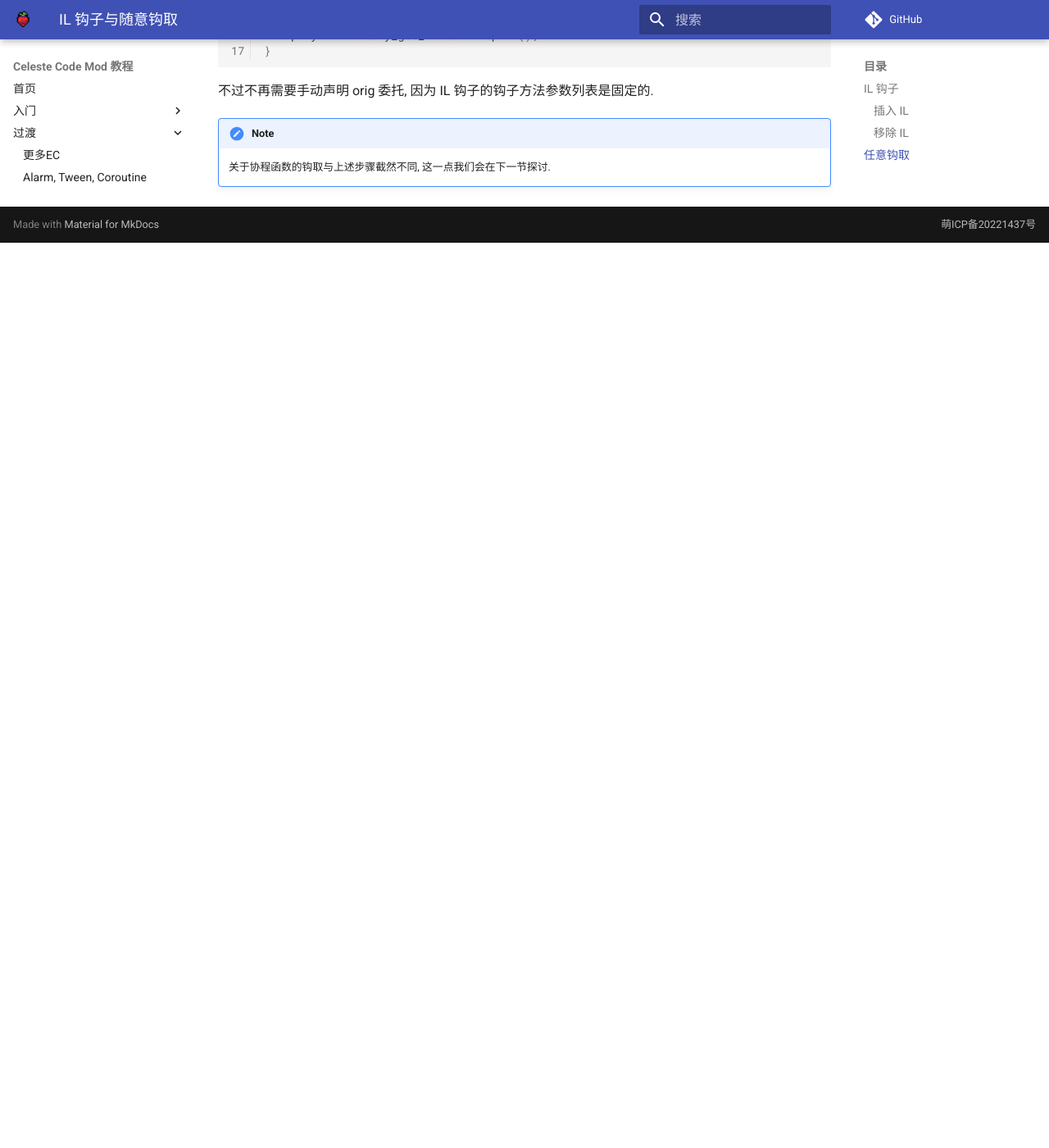
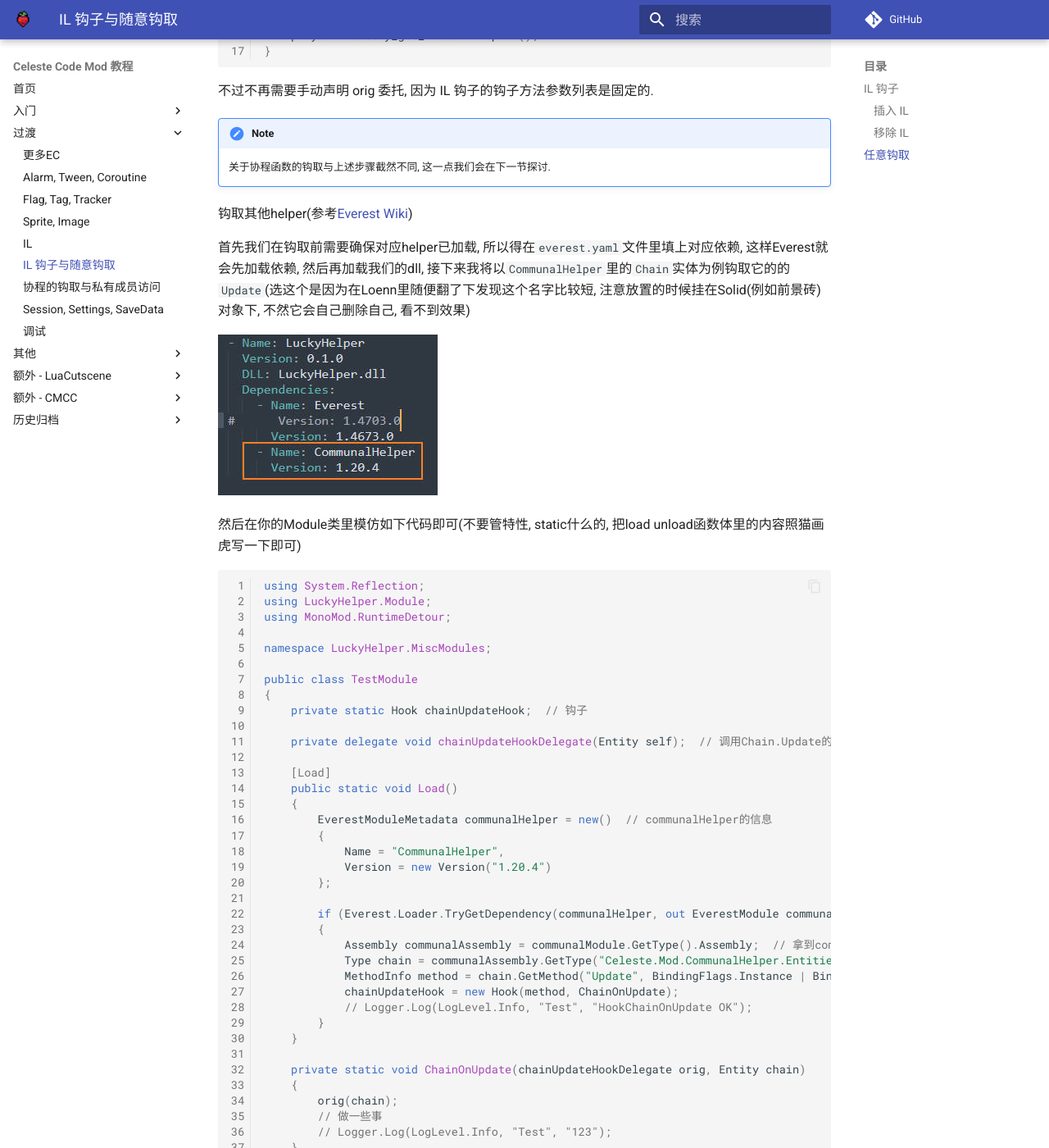
Before and after one commit to Saplonily/CelesteModTutorial, an MkDocs documentation site: the page built from docs/trans/adv_hooks.md, in a window 1280 px wide and 1400 px high, scrolled down 4842 px. Shown: the whole window at 82% size. Built offline with MkDocs 1.6.1 and Material for MkDocs 9.7.7, drawn with Linux system fonts in a browser that asks for light colours; comment, search, counter and statistics services are not loaded; before the commit the page ends 5138 px from its top, so only the background shows below that; some of the changed text lies outside the part shown.

Commit message:
Flag, Tag, Tracker, Image, Sprite, Debug (#4)
* 补充

* 补充

* 修改错误

* Tag

* Flag

* Tracker

* debug

* Sprite, Image

* Hook Helper

* 修修补补

````diff
--- a/docs/trans/adv_hooks.md
+++ b/docs/trans/adv_hooks.md
@@ -224,3 +224,119 @@
 
 !!! note
     关于协程函数的钩取与上述步骤截然不同, 这一点我们会在下一节探讨.
+
+
+钩取其他helper(参考[Everest Wiki](https://github.com/EverestAPI/Resources/wiki/Cross-Mod-Functionality))
+
+首先我们在钩取前需要确保对应helper已加载, 所以得在`everest.yaml`文件里填上对应依赖, 这样Everest就会先加载依赖, 然后再加载我们的dll, 接下来我将以`CommunalHelper`里的`Chain`实体为例钩取它的的`Update`(选这个是因为在Loenn里随便翻了下发现这个名字比较短, 注意放置的时候挂在Solid(例如前景砖)对象下, 不然它会自己删除自己, 看不到效果)
+
+![dependency](imgs/dependency.jpg)
+
+然后在你的Module类里模仿如下代码即可(不要管特性, static什么的, 把load unload函数体里的内容照猫画虎写一下即可)
+```csharp
+using System.Reflection;
+using LuckyHelper.Module;
+using MonoMod.RuntimeDetour;
+
+namespace LuckyHelper.MiscModules;
+
+public class TestModule
+{
+    private static Hook chainUpdateHook;  // 钩子
+
+    private delegate void chainUpdateHookDelegate(Entity self);  // 调用Chain.Update的委托
+
+    [Load]
+    public static void Load()
+    {
+        EverestModuleMetadata communalHelper = new()  // communalHelper的信息
+        {
+            Name = "CommunalHelper",
+            Version = new Version("1.20.4")
+        };
+
+        if (Everest.Loader.TryGetDependency(communalHelper, out EverestModule communalModule))  // 拿到communalHelper的Module
+        {
+            Assembly communalAssembly = communalModule.GetType().Assembly;  // 拿到communalHelper的程序集
+            Type chain = communalAssembly.GetType("Celeste.Mod.CommunalHelper.Entities.Chain");  // 拿到Chain的Type
+            MethodInfo method = chain.GetMethod("Update", BindingFlags.Instance | BindingFlags.Public);  // 拿到Update函数
+            chainUpdateHook = new Hook(method, ChainOnUpdate);
+            // Logger.Log(LogLevel.Info, "Test", "HookChainOnUpdate OK");
+        }
+    }
+
+    private static void ChainOnUpdate(chainUpdateHookDelegate orig, Entity chain)
+    {
+        orig(chain);
+        // 做一些事
+        // Logger.Log(LogLevel.Info, "Test", "123");
+    }
+
+    [Unload]
+    public static void Unload()
+    {
+        chainUpdateHook.Dispose();
+    }
+}
+```
+
+但是这么写就很难受, 而且chain的类型为Entity不为Chain了, 想类型转成Chain我们又拿不到Chain, 这时就需要我们在IDE里添加`CommunalHelper`的Dll依赖(像一开始配置蔚蓝code环境那样)
+
+![code_dependency](imgs/code_dependency.jpg)
+
+接下来有两种方法获取依赖
+
+方法一
+
+dc 社区习惯的做法是将这个 dll 的 ref 版本 (stripped 后的版本, 即删除所有方法的实现, 只保留元数据) 放到 mod 目录外面的 lib-stripped 目录里然后引用. 参考[草莓酱](https://github.com/StrawberryJam2021/StrawberryJam2021/tree/main)的源码.
+
+那么我们该如何strip dll呢: 先下载[Mono](https://www.mono-project.com/download/stable/), 然后打开`Open Mono x64 Command Prompt`(一个命令行程序), 输入`mono-cil-strip 原dll路径 strippedDll路径`即可, 大概类似这样`mono-cil-strip C:\Users\你的用户名\Desktop\CommunalHelper.dll C:\Users\你的用户名\Desktop\CommunalHelperStripped.dll`
+
+方法二
+
+"我"个人习惯直接引用 Mods/Cache/xxx.xxx.dll 这里的 dll, 新模板加了个 CelesteModReference 这个 Item, 往 ItemGroup 里加一条 <CelesteModReference Include="FrostHelper" AssemblyName="FrostTempleHelper"/> 就会自动引用, 但我没啥时间写这个了(
+
+
+代码看上去长这样
+```csharp
+using System.Reflection;
+using Celeste.Mod.CommunalHelper.Entities;
+using LuckyHelper.Module;
+using MonoMod.RuntimeDetour;
+
+namespace LuckyHelper.MiscModules;
+
+public class TestModule
+{
+    private static Hook chainUpdateHook;
+
+    private delegate void chainUpdateHookDelegate(Chain self);
+
+    [Load]
+    public static void Load()
+    {
+        EverestModuleMetadata communalHelper = new()
+        {
+            Name = "CommunalHelper",
+            Version = new Version("1.20.4")
+        };
+        bool isLoaded = Everest.Loader.DependencyLoaded(communalHelper);
+        if (isLoaded)
+        {
+            chainUpdateHook = new Hook(typeof(Chain).GetMethod("Update"), ChainOnUpdate);
+        }
+    }
+
+    private static void ChainOnUpdate(chainUpdateHookDelegate orig, Chain chain)
+    {
+        orig(chain);
+        Logger.Log(LogLevel.Info, "Test", "123");
+    }
+
+    [Unload]
+    public static void Unload()
+    {
+        chainUpdateHook.Dispose();
+    }
+}
+```
--- a/mkdocs.yml
+++ b/mkdocs.yml
@@ -48,13 +48,13 @@
   - 过渡:
       - 更多EC: "trans/ec_common.md"
       - Alarm, Tween, Coroutine: "trans/common1.md"
-      # - Flag, Tag, Tracker: "trans/common2.md"
-      # - Sprite, Image: "trans/common3.md"
+      - Flag, Tag, Tracker: "trans/common2.md"
+      - Sprite, Image: "trans/common3.md"
       - IL: "trans/il.md"
       - IL 钩子与随意钩取: "trans/adv_hooks.md"
       - 协程的钩取与私有成员访问: "trans/adv_hooks2.md"
       - Session, Settings, SaveData: "trans/session_settings_savedata.md"
-      # - 调试: "extra/debug.md"
+      - 调试: "trans/debug.md"
   - 其他:
       - XML简单介绍: "other/xml-speedrun.md"
   - 额外 - LuaCutscene:
````
Also changed, not shown: docs/trans/common1.md (+2 -2 lines), docs/trans/common2.md (added, +214 -0 lines), docs/trans/common3.md (added, +141 -0 lines), docs/trans/debug.md (added, +18 -0 lines), docs/trans/ec_common.md (+3 -3 lines), docs/trans/il.md (+26 -26 lines), docs/trans/imgs/code_dependency.jpg (added), docs/trans/imgs/code_joke.jpg (added), docs/trans/imgs/debug_p1_0.jpg (added), docs/trans/imgs/debug_p1_1.png (added), docs/trans/imgs/debug_p2.jpg (added), docs/trans/imgs/dependency.jpg (added), docs/trans/imgs/img00.png (added), docs/trans/imgs/img01.png (added).
